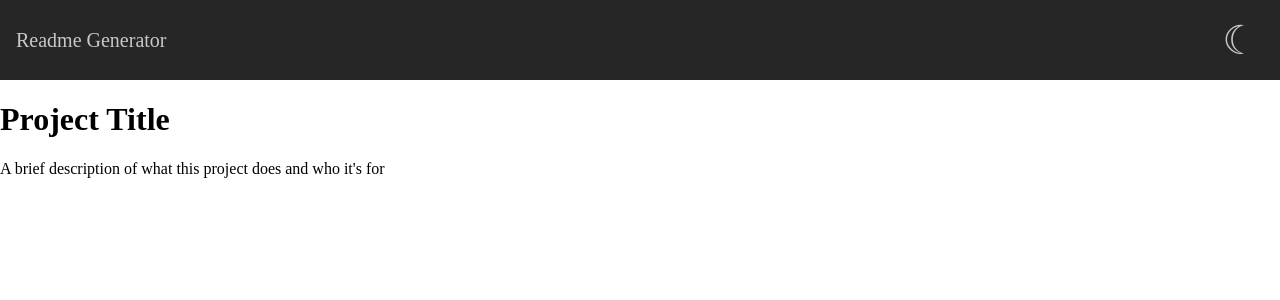
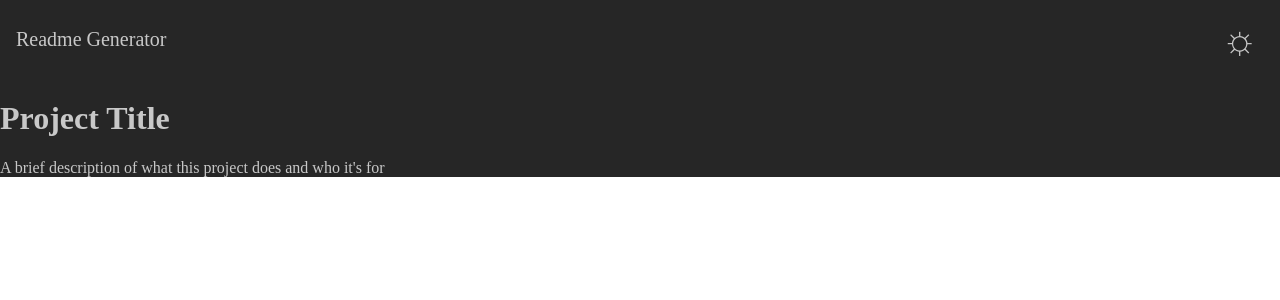
Before and after one commit to ksaswin/Readme-gen, a Vue app: page / in a window 1280 px wide. Shown: the top 300 px of the page. Built offline with nearby package versions, Linux system fonts and the light colour scheme.

Commit message:
Functioning dark and light mode toggle.

```diff
--- a/src/App.vue
+++ b/src/App.vue
@@ -1,13 +1,15 @@
 <template>
-  <div class="header-wrapper">
-    <div class="app-name">Readme Generator</div>
-    <div>
-      <button @click="darkModeSet = !darkModeSet">
-        {{ darkModeSet ? "&#9788;" : "&#9790;" }}
-      </button>
+  <div class="main" :style="lightModeSet ? lightMode : ''">
+    <div class="header-wrapper">
+      <div class="app-name">Readme Generator</div>
+      <div>
+        <button @click="lightModeSet = !lightModeSet">
+          {{ lightModeSet ? "&#9790;" : "&#9788;" }}
+        </button>
+      </div>
     </div>
+    <mark-down></mark-down>
   </div>
-  <mark-down></mark-down>
 </template>
 
 <script>
@@ -20,10 +22,10 @@ export default {
   },
   data() {
     return {
-      darkModeSet: false,
-      darkMode: {
-        background: "rgb(38, 38, 38)",
-        color: "rgb(200, 200, 200)",
+      lightModeSet: false,
+      lightMode: {
+        background: "rgb(220, 220, 220)",
+        color: "rgb(38, 38, 38)",
       },
     };
   },
@@ -38,7 +40,12 @@ html {
 body {
   height: 100%;
   margin: 0;
-  overflow: hidden;
+  /* overflow: hidden; */
+}
+
+.main {
+  background: rgb(38, 38, 38);
+  color: rgb(200, 200, 200);
 }
 
 .header-wrapper {
```
